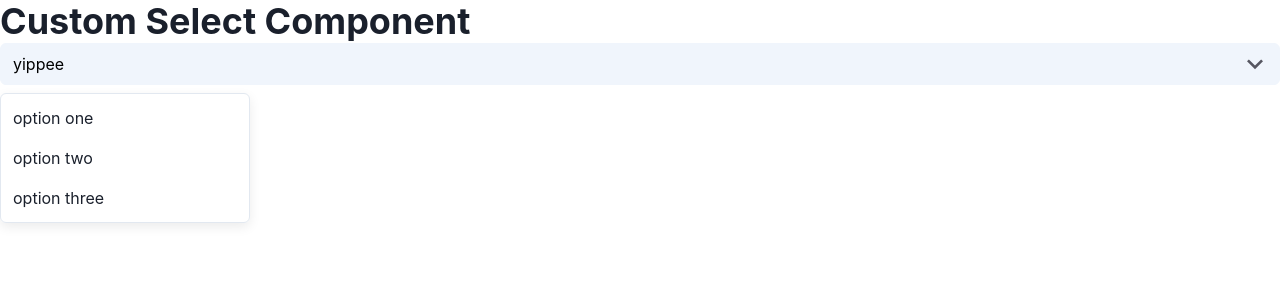
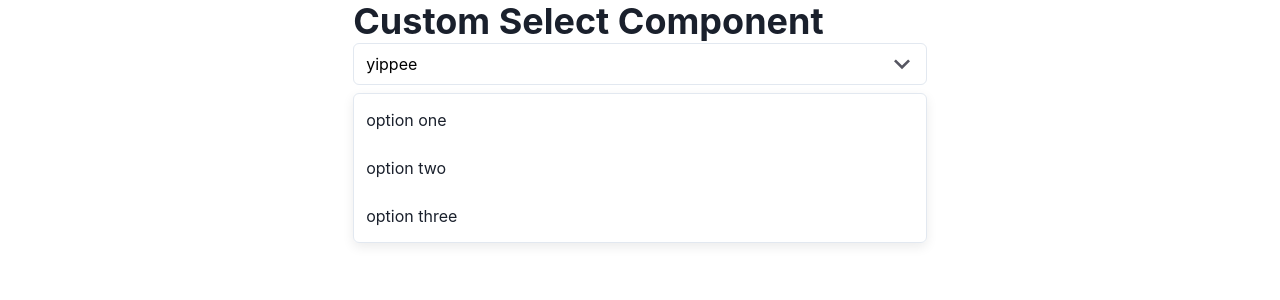
Before and after one commit to Tolu-Mals/genki-custom-select, a React (Create React App) app: page / in a window 1280 px wide. Shown: the top 300 px of the page. Built offline with nearby package versions, Linux system fonts and the light colour scheme.

Commit message:
add interactive states and listbox size styles

```diff
--- a/src/App.tsx
+++ b/src/App.tsx
@@ -1,15 +1,17 @@
-import { Heading } from "@chakra-ui/react";
+import { Heading, Container } from "@chakra-ui/react";
 import Select, { Option } from "./Select";
 
 function App() {
   return (
     <div className="App">
-      <Heading>Custom Select Component</Heading>
-      <Select variant="filled" size="md" placeholder="yippee">
-        <Option value="1">option one</Option>
-        <Option value="2">option two</Option>
-        <Option value="3">option three</Option>
-      </Select>
+      <Container>
+        <Heading>Custom Select Component</Heading>
+        <Select variant="outlined" size="md" placeholder="yippee">
+          <Option value="1">option one</Option>
+          <Option value="2">option two</Option>
+          <Option value="3">option three</Option>
+        </Select>
+      </Container>
     </div>
   );
 }
--- a/src/Select/index.tsx
+++ b/src/Select/index.tsx
@@ -8,12 +8,13 @@ import { SelectProps } from "../types";
 type optionProps = {
   children: React.ReactNode;
   value: string | number;
-  onClick?: () => {}
+  onClick?: () => {};
+  selected?: boolean;
 };
 
 export const Option = (props: optionProps): JSX.Element => {
-  const { children, value, onClick } = props;
-  return <li onClick={onClick} value={value}>{children}</li>;
+  const { children, value, onClick, selected } = props;
+  return <li onClick={onClick} value={value} className={`${selected && 'active'}`}>{children}</li>;
 };
 
 const Select = (props: SelectProps): JSX.Element => {
@@ -29,6 +30,7 @@ const Select = (props: SelectProps): JSX.Element => {
       onClick: () => {
         handleSelectItem(child.props.children);
       },
+      selected: (child.props.children === selectedOption) ? true:false,
     });
 
   const options = React.Children.map(props.children, attachOnclicktoOption);
--- a/src/Select/selectButton.tsx
+++ b/src/Select/selectButton.tsx
@@ -1,22 +1,18 @@
 import { ButtonProps } from "../types";
 import styleObjects from "./styleObjects";
 
-const { Flex, Text, useColorMode } = require("@chakra-ui/react");
+const { Flex, Text } = require("@chakra-ui/react");
 
 const { ChevronDownIcon } = require("@chakra-ui/icons");
-
-const styled = require("@emotion/styled").default;
-
-
 
 const {
   filledVariantStyle,
   flushedVariantStyle,
   outlinedVariantStyle,
   unstyledVariantStyle,
-  smStyle,
-  mdStyle,
-  lgStyle
+  smButtonStyle,
+  mdButtonStyle,
+  lgButtonStyle
 } = styleObjects;
 
 const SelectButton = (props: ButtonProps) => {
@@ -31,9 +27,9 @@ const SelectButton = (props: ButtonProps) => {
   };
 
   const sizeMap = {
-    sm: smStyle,
-    md: mdStyle,
-    lg: lgStyle
+    sm: smButtonStyle,
+    md: mdButtonStyle,
+    lg: lgButtonStyle
   }
 
   const buttonStyle = Object.assign(
--- a/src/Select/selectListBox.tsx
+++ b/src/Select/selectListBox.tsx
@@ -4,41 +4,36 @@ const { chakra } = require("@chakra-ui/react");
 const styled = require("@emotion/styled").default;
 
 
-const { listBoxStyle } = styleObjects
+const { listBoxStyle, smListBoxStyle, mdListBoxStyle, lgListBoxStyle } = styleObjects;
+
+const sizeMap = {
+    sm: smListBoxStyle,
+    md: mdListBoxStyle,
+    lg: lgListBoxStyle
+}
 
 const SelectListBox = (props: ListBoxProps): JSX.Element => {
-    const { options } = props
+    const { options, size = "md" } = props
+
+    const style = Object.assign({}, listBoxStyle.light, sizeMap[size])
+
     return (
         <ListBox
-        sx={listBoxStyle.light}
+        sx={style}
         >
            {options}
         </ListBox>
     )
 };
 
-
-
-
 const ListBox = styled(chakra.ul)`
 li {
     list-style: none;
-    padding: 8px 12px;
-}
-
-li:first-of-type {
-    padding-top: 12px;
-}
-
-li:last-of-type {
-    padding-bottom: 12px;
 }
 
 li:hover {
-    background-color:
+    cursor: pointer;
 }
-
-width: 250px;
 `;
 
 export default SelectListBox;
--- a/src/Select/styleObjects.ts
+++ b/src/Select/styleObjects.ts
@@ -1,5 +1,3 @@
-
-
   const outlinedVariantStyle = {
     light: {
       '&:hover': {
@@ -117,11 +115,11 @@
     }
   };
 
-  const smStyle = {
+  const smButtonStyle = {
     button: {
       padding: "0.25rem 0.5rem 0.25rem 0.75rem",
-      fontSize: "14px",
-      lineHeight: "14px",
+      fontSize: "0.875rem",
+      lineHeight: "0.875rem",
     },
     icon: {
       width: 6,
@@ -129,11 +127,11 @@
     },
   };
 
-  const mdStyle = {
+  const mdButtonStyle = {
     button: {
       padding: "0.25rem 0.5rem 0.25rem 0.75rem",
-      fontSize: "16px",
-      lineHeight: "16px",
+      fontSize: "1rem",
+      lineHeight: "1rem",
     },
     icon: {
       width: 8,
@@ -141,11 +139,11 @@
     },
   };
 
-  const lgStyle = {
+  const lgButtonStyle = {
     button: {
         padding: "0.25rem 0.5rem 0.25rem 0.75rem",
-        fontSize: "18px",
-        lineHeight: "18px",
+        fontSize: "1.125rem",
+        lineHeight: "1.125rem",
       },
     icon: {
         width: 10,
@@ -158,23 +156,74 @@
         border: "1px solid #E2E8F0",
         boxShadow: "0px 4px 12px rgba(0, 0, 0, 0.08)",
         borderRadius: 6,
+        "li:hover": {
+          backgroundColor: "#F6F6F6"
+        },
+        "li.active": {
+          backgroundColor: "#F6F6F6"
+        }
     },
     dark: {
         border: "1px solid #596375",
         boxShadow: "0px 4px 12px rgba(0, 0, 0, 0.29)",
         borderRadius: 6,
+        "li:hover": {
+          backgroundColor: "#7A889F"
+        }
     }
-}
+  }
+
+  const smListBoxStyle = {
+    "li": {
+      padding: "8px 12px",
+    },
+    "li:first-of-type": {
+      paddingTop: "12px"
+    },
+    "li:last-of-type": {
+      paddingBottom: "12px"
+    },
+    fontSize: "0.875rem"
+  }
+
+  const mdListBoxStyle = {
+    "li": {
+      padding: "12px 12px",
+    },
+    "li:first-of-type": {
+      paddingTop: "14px"
+    },
+    "li:last-of-type": {
+      paddingBottom: "14px"
+    },
+    fontSize: "1rem"
+  }
+
+  const lgListBoxStyle = {
+    "li": {
+      padding: "14px 14px",
+    },
+    "li:first-of-type": {
+      paddingTop: "16px"
+    },
+    "li:last-of-type": {
+      paddingBottom: "16px"
+    },
+    fontSize: "1.125rem"
+  }
 
   const styleObjects = {
       filledVariantStyle,
       outlinedVariantStyle,
       flushedVariantStyle,
       unstyledVariantStyle,
-      smStyle,
-      mdStyle,
-      lgStyle,
-      listBoxStyle
+      smButtonStyle,
+      mdButtonStyle,
+      lgButtonStyle,
+      listBoxStyle,
+      smListBoxStyle,
+      mdListBoxStyle,
+      lgListBoxStyle
   }
 
   export default styleObjects
--- a/src/hooks/use-select.ts
+++ b/src/hooks/use-select.ts
@@ -49,6 +49,7 @@ export const useSelect = (options: SelectProps) : UseSelectReturn => {
     listBoxStyle,
     hasTypeahead,
     onChange,
+    size
   };
 
   return {getButtonProps, getListBoxProps}
--- a/src/types.ts
+++ b/src/types.ts
@@ -2,7 +2,8 @@ export type ListBoxProps = {
     listBoxStyle?: object;
     hasTypeahead?: boolean;
     onChange?: () => void;
-    options?: React.ReactNode
+    options?: React.ReactNode;
+    size?: "sm" | "md" | "lg";
   };
 
 export type ButtonProps = {
```
